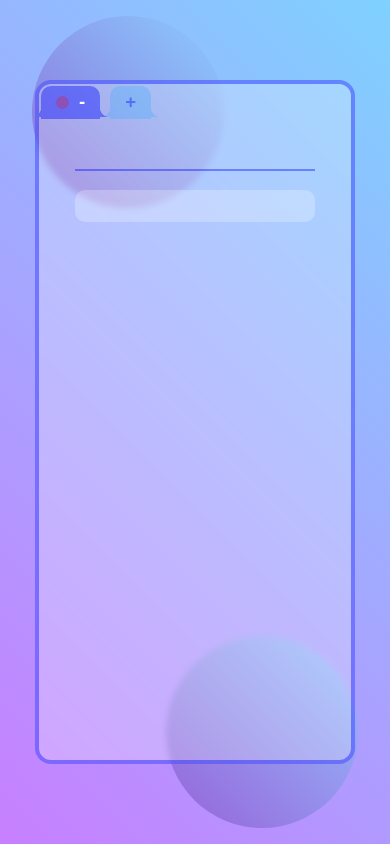
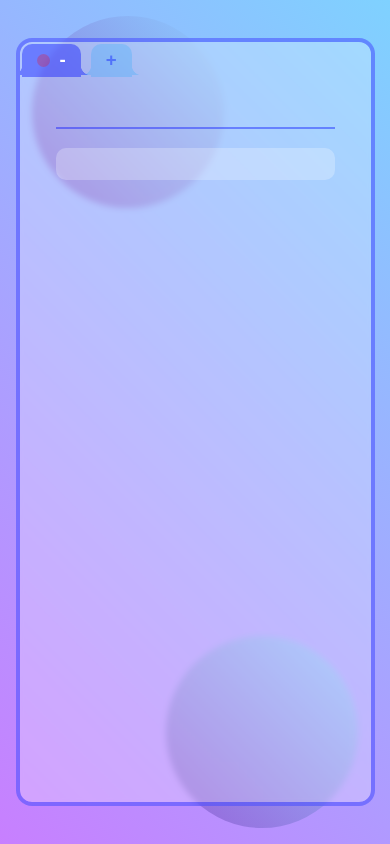
Before and after one commit to samuelCupertino/tab-notas, a plain HTML site: page index.html in a window 390 px wide. Drawn offline with Linux system fonts and the light colour scheme.

Commit message:
Responsividade para mobile

```diff
--- a/style.css
+++ b/style.css
@@ -51,6 +51,13 @@ body {
     border: 4px solid var(--color-primary);
     backdrop-filter: blur(3px);
 }
+@media (max-width: 575px) {
+    .bar-wrapper {
+        height: 90%;
+        width: 90%;
+    }
+}
+
 [data-dir=top], [data-dir=right], [data-dir=bottom], [data-dir=left] {
     position: absolute;
 }
```
